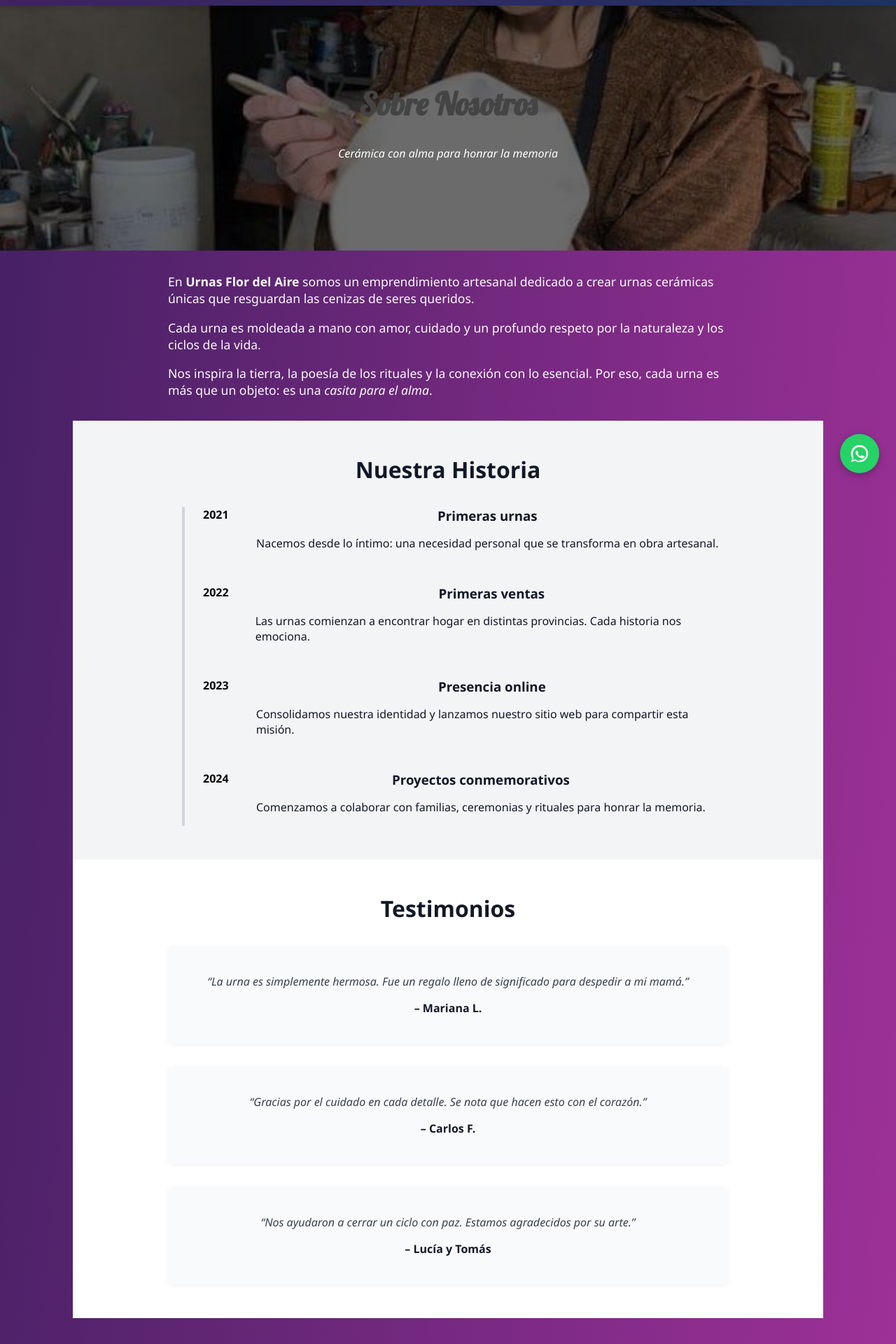
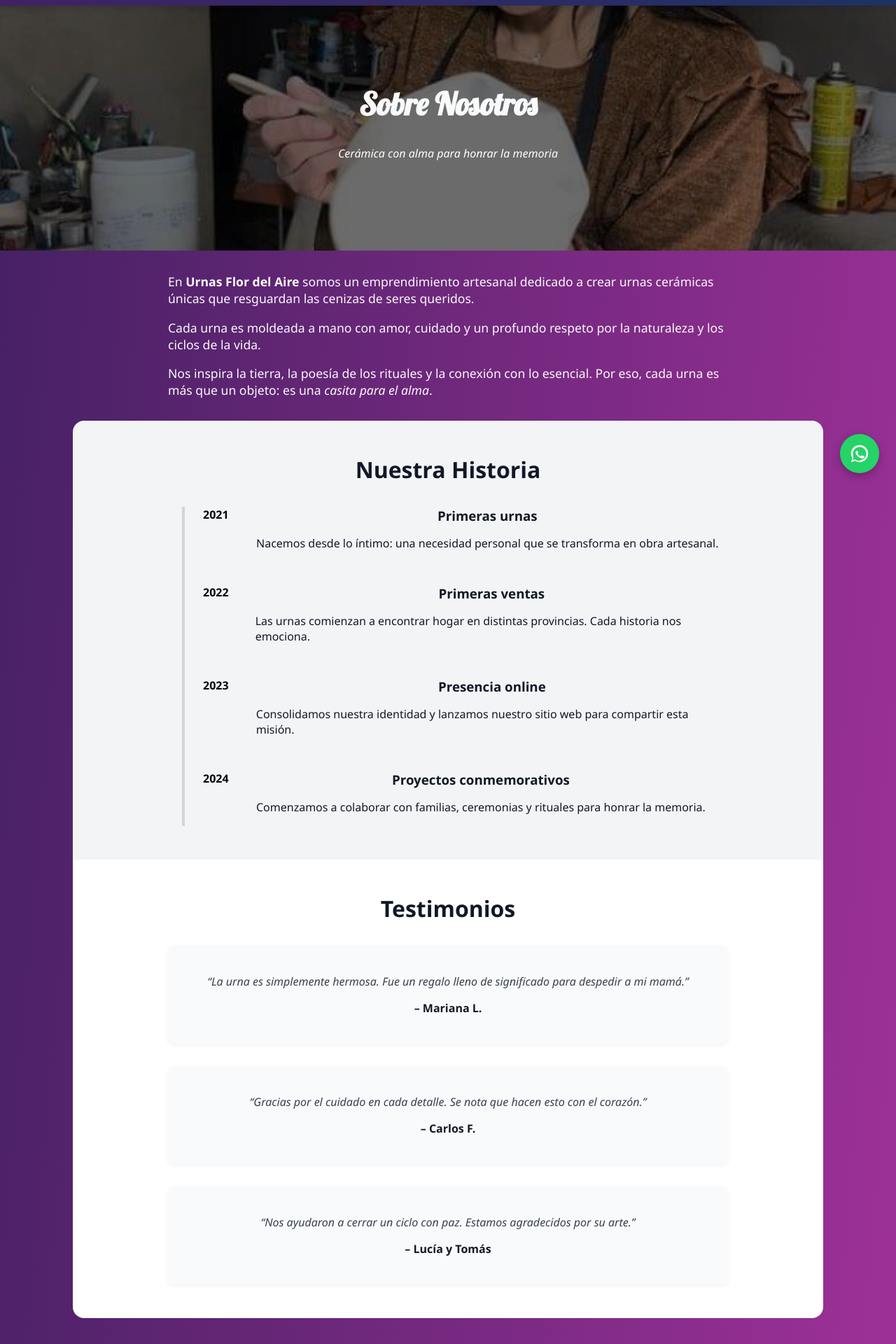
Before and after one commit to miguelkenny/urnasflordelaire, a SvelteKit app: page /sobre-nosotros in a window 1280 px wide. Shown: the part 100-2020 px from the top of the page at 70% size. Built offline with nearby package versions, Linux system fonts and the light colour scheme.

Commit message:
sobre nosotros

```diff
--- a/src/sobre-nosotros.css
+++ b/src/sobre-nosotros.css
@@ -30,6 +30,7 @@
 .about-title {
   font-size: 2.8rem;
   font-family: "Lobster", cursive;
+  color: #f9fafb;
 }
 
 .about-subtitle {
@@ -41,6 +42,7 @@
   margin: 2rem auto;
   padding: 0 1rem;
   font-size: 1.1rem;
+  width: 80%;
 }
 
 /* Línea de tiempo */
@@ -49,6 +51,7 @@
   padding: 3rem 1.5rem;
   width: 80%;
   margin: auto;
+  border-radius: 1rem 1rem 0rem 0rem;
 }
 
 .timeline-title {
@@ -103,6 +106,7 @@
   text-align: center;
   width: 80%;
   margin: auto;
+  border-radius: 0rem 0rem 1rem 1rem;
 }
 
 .testimonios-title {
```
Also changed, not shown: static/images/3500-origen.png.
